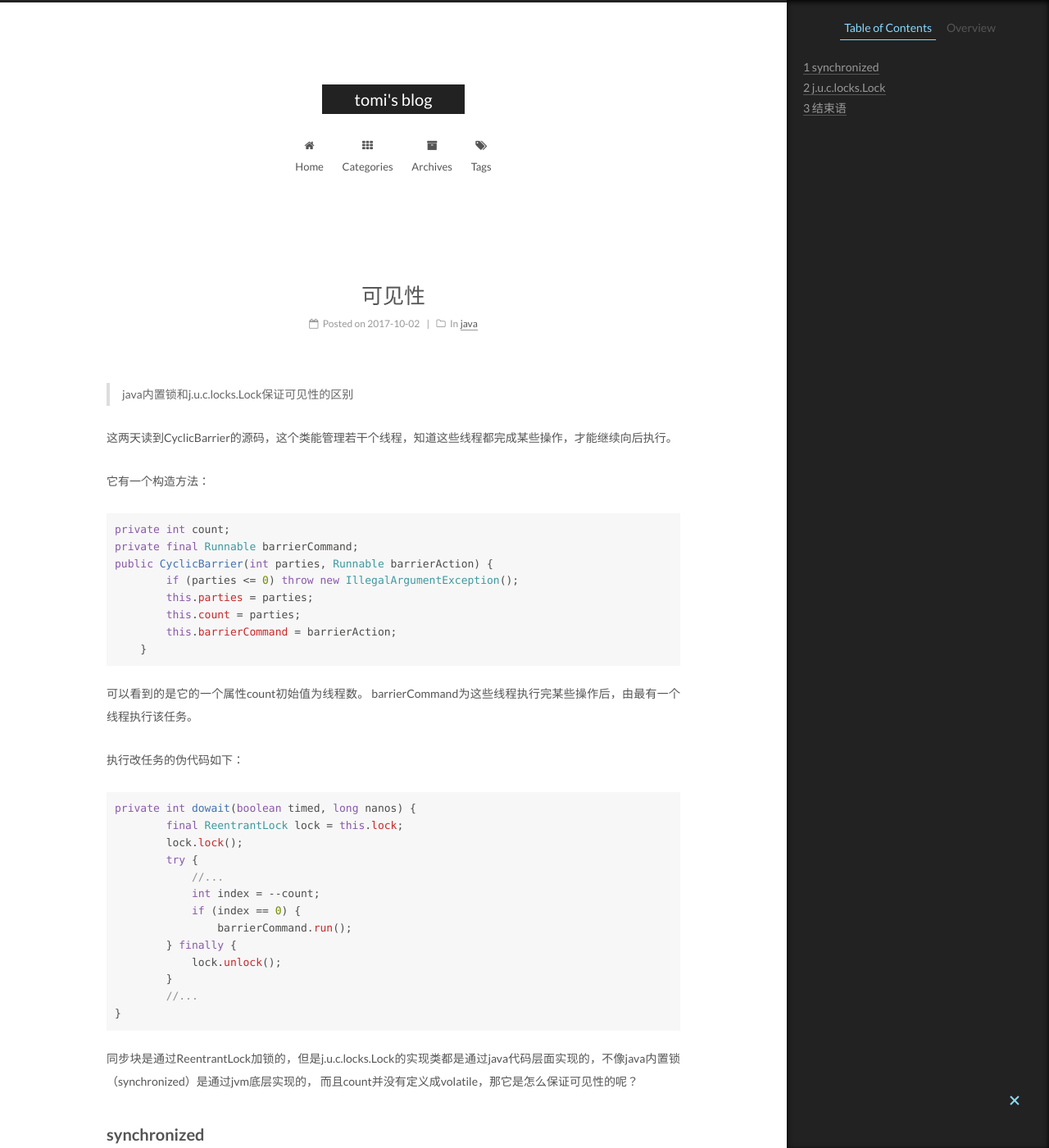
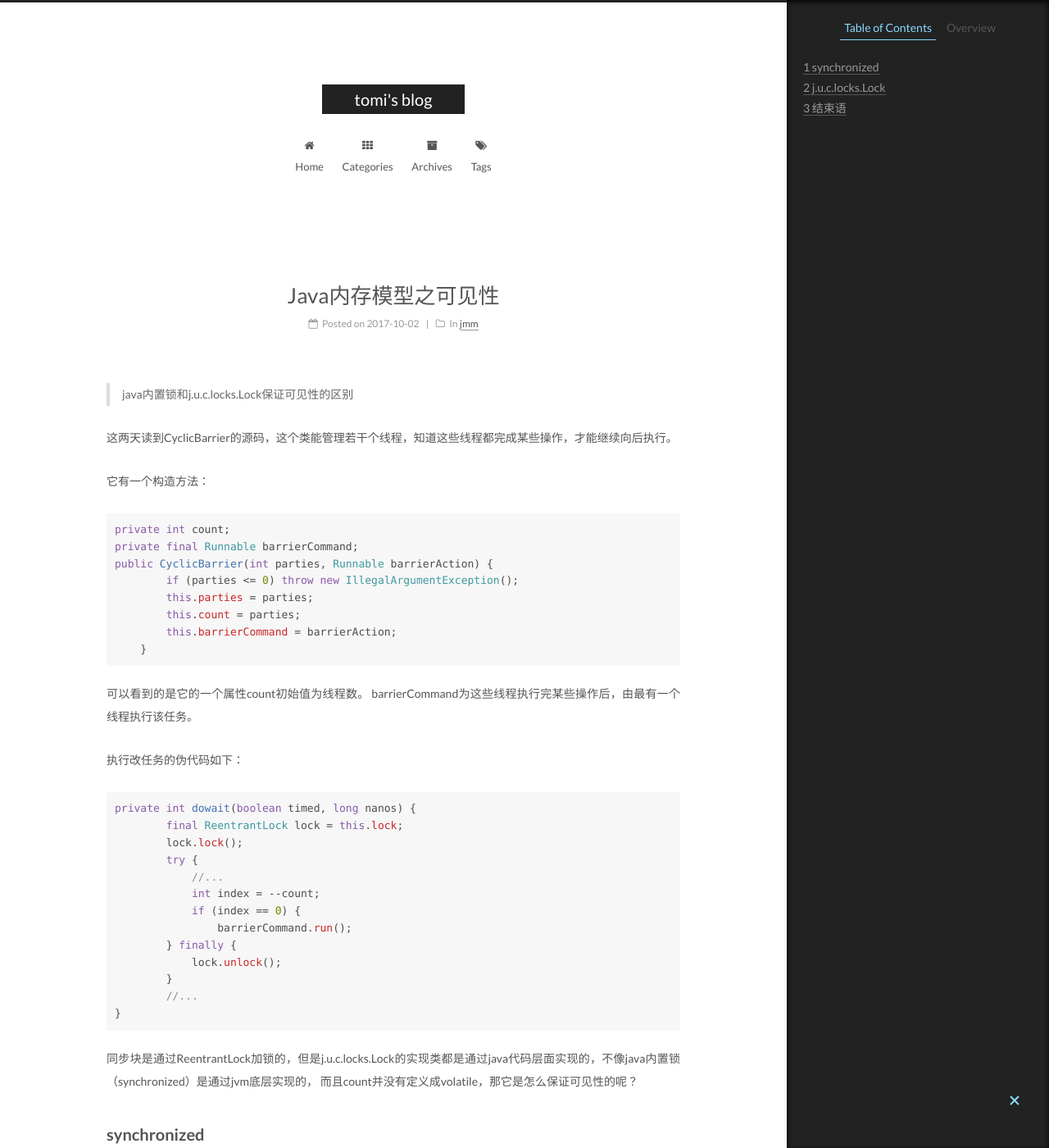
Before and after one commit to thunderthunderthunder/thunderthunderthunder.github.io, a Jekyll site: the page built from _posts/2017-10-02-Java内存模型之可见性.md, in a window 1280 px wide and 1400 px high. Shown: the whole window at 82% size. Built offline with Jekyll 4.4.1, drawn with Linux system fonts in a browser that asks for light colours.

Commit message:
Update and rename 2017-10-02-可见性.md to 2017-10-02-Java内存模型之可见性.md

```diff
--- a/_posts/2017-10-02-可见性.md
+++ b/_posts/2017-10-02-Java内存模型之可见性.md
@@ -1,11 +1,12 @@
 ---
-tite: 可见性
+tite: Java内存模型之可见性
 description: java内置锁和j.u.c.locks.Lock保证可见性的区别
 date: 2017-10-02
 categories:
- - java
+ - jmm
 tags:
  - jmm
+ - java
 ---
 
 > java内置锁和j.u.c.locks.Lock保证可见性的区别
```
